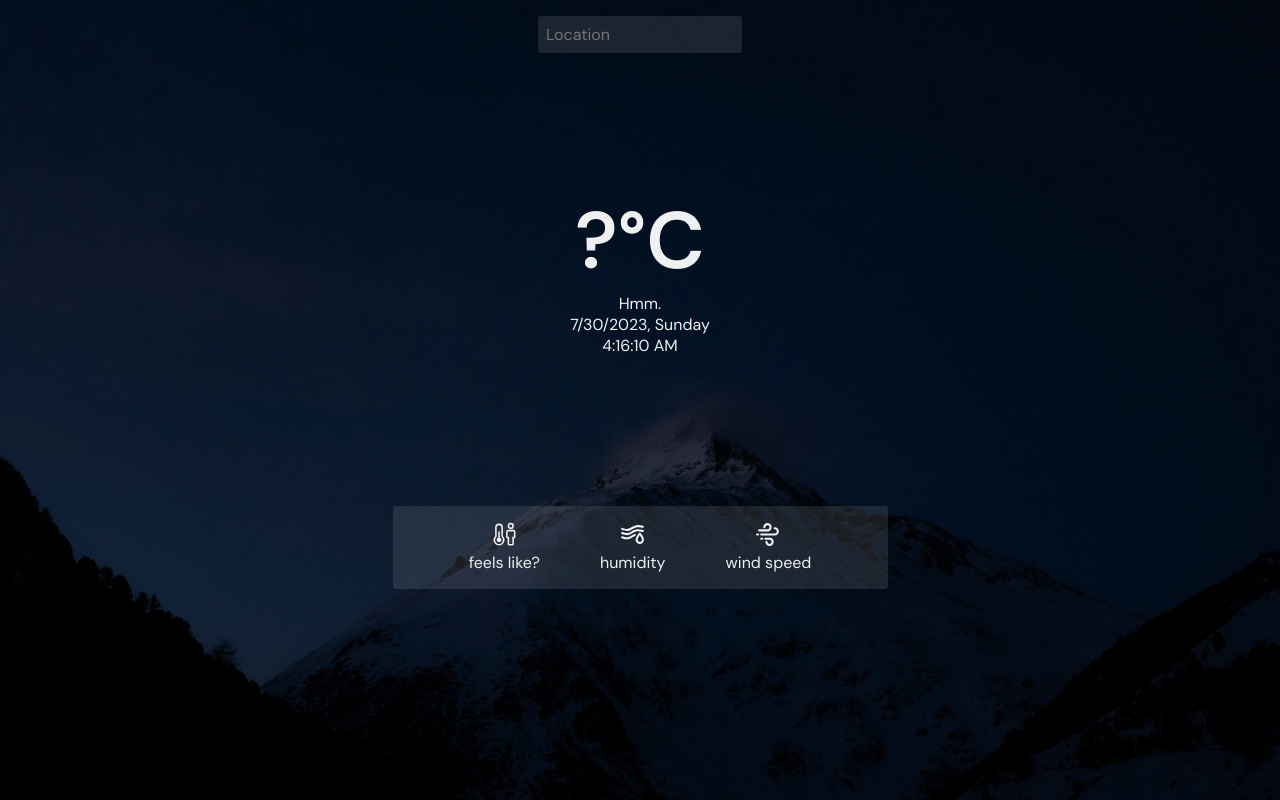
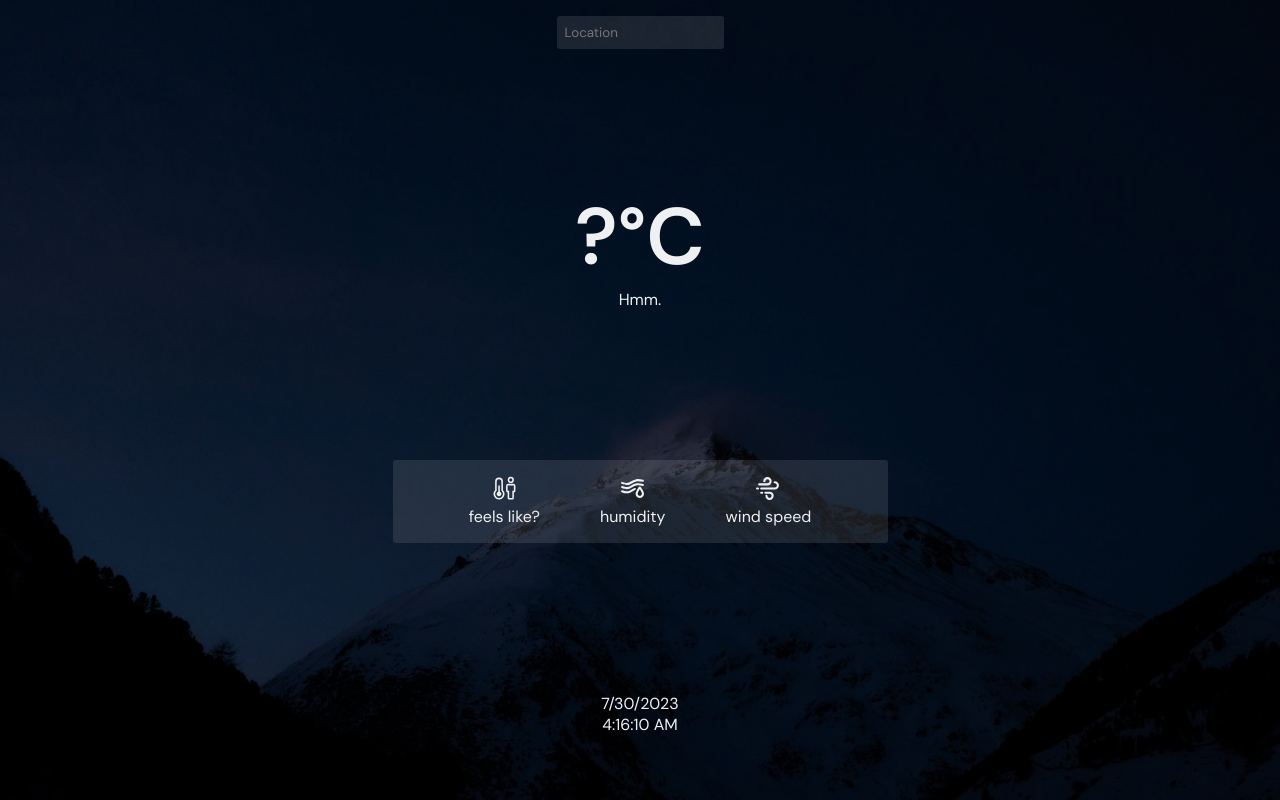
Before and after one commit to jdichh/obligatory-weather-app-react, a React (Vite) app: page / in a window 1280 px wide. Built offline with nearby package versions, Linux system fonts and the light colour scheme.

Commit message:
removing current day, moving date & time to bottom

```diff
--- a/src/App.jsx
+++ b/src/App.jsx
@@ -2,21 +2,23 @@ import React, { useState, useLayoutEffect } from "react";
 import axios from "axios";
 
 const App = () => {
+   // location
+   const [data, setData] = useState({});
+   const [location, setLocation] = useState("");
+
+   const searchLocation = (event) => {
+     if (event.key == "Enter") {
+       axios.get(`https://api.openweathermap.org/data/2.5/weather?q=${location}&appid=${import.meta.env.VITE_API_KEY}&units=metric`).then((response) => {
+         setData(response.data);
+         // console.log(response.data);
+       });
+       setLocation("");
+
+     }
+   };
+
   // get time and date
   const [currentTime, setCurrentTime] = useState(new Date());
-  const weekday = [
-    "Sunday",
-    "Monday",
-    "Tuesday",
-    "Wednesday",
-    "Thursday",
-    "Friday",
-    "Saturday",
-  ];
-  const day = new Date();
-  let dayName = weekday[day.getDay()];
-  const timeNow = currentTime.toLocaleTimeString();
-  const dateNow = currentTime.toLocaleDateString();
   useLayoutEffect(() => {
     const interval = setInterval(() => {
       setCurrentTime(new Date());
@@ -28,19 +30,9 @@ const App = () => {
   }, []);
   // end
 
-  // location
-  const [data, setData] = useState({});
-  const [location, setLocation] = useState("");
+  const timeNow = currentTime.toLocaleTimeString()
+  const dateNow = currentTime.toLocaleDateString()
 
-  const searchLocation = (event) => {
-    if (event.key == "Enter") {
-      axios.get(`https://api.openweathermap.org/data/2.5/weather?q=${location}&appid=${import.meta.env.VITE_API_KEY}&units=metric`).then((response) => {
-        setData(response.data);
-        // console.log(response.data);
-      });
-      setLocation("");
-    }
-  };
   return (
     <div className="main">
       <div className="search">
@@ -78,12 +70,7 @@ const App = () => {
             </div>
           </div>
         </div>
-        <div className="date-time">
-          <p>
-            {dateNow}, {dayName}
-          </p>
-          <p>{timeNow}</p>
-        </div>
+
         <div className="bottom">
           <div className="feels-like">
             <svg
@@ -149,6 +136,10 @@ const App = () => {
             )}
           </div>
         </div>
+        <div className="date-time">
+          <p>{dateNow}</p>
+          <p>{timeNow}</p>
+        </div>
       </div>
     </div>
   );
--- a/src/index.css
+++ b/src/index.css
@@ -15,7 +15,6 @@
   margin: 0;
   padding: 0;
   color: var(--off-white);
-  font-size: 100%;
   font-weight: 400;
 }
 
```
